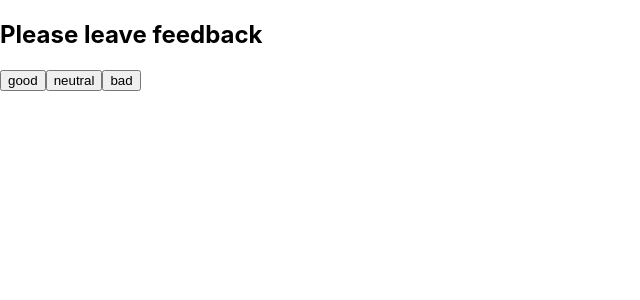
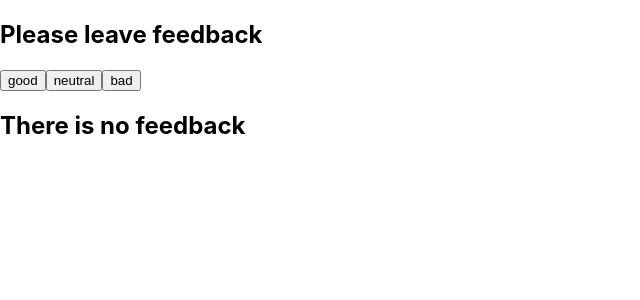
Before and after one commit to Kate-Vabishchevich/goit-react-hw-02-feedback, a React (Create React App) app: page / in a window 1280 px wide. Shown: the top 300 px of the page, without its empty margins (0-640 px from the left). Built offline with nearby package versions, Linux system fonts and the light colour scheme.

Commit message:
almost ready
add task, need styles

```diff
--- a/src/components/Feedback/Feedback.jsx
+++ b/src/components/Feedback/Feedback.jsx
@@ -1,6 +1,8 @@
 import { Component } from 'react';
 import Section from './Section/Section';
 import FeedbackOptions from './FeedbackOptions/FeedbackOptions';
+import Statistics from './Statistics/Statistics';
+import Notification from './Notification/Notification';
 
 class Feedback extends Component{
     state = {
@@ -9,19 +11,52 @@
         bad: 0,
     };
 
-    leaveVote = name => {
+    countTotalFeedback() {
+        const { good, neutral, bad } = this.state;
+        const total = good + neutral + bad;
+        return total;
+    };
+
+    countPositiveFeedbackPercentage() {
+        const total = this.countTotalFeedback();
+        const { good } = this.state;
+        if (!total) {
+            return 0;
+        }
+        const result = ((good / total) * 100).toFixed(2);
+        return Number(result);
+    }
+
+    onLeaveFeedback = name => {
         this.setState(prevState => {
             return { [name]: prevState[name] + 1 }
         });
-    }
+    };
 
     render() {
+        const { good, neutral, bad } = this.state;
+        const total = this.countTotalFeedback();
+        const result = this.countPositiveFeedbackPercentage('good');
         return (
             <div>
                 <Section title="Please leave feedback">
                     <FeedbackOptions
-                    options = {['good', 'neutral', 'bad']}></FeedbackOptions>
+                        options={['good', 'neutral', 'bad']}
+                        onLeaveFeedback={this.onLeaveFeedback}>
+                    </FeedbackOptions>
                 </Section>
+
+                {total === 0 ? (<Notification message='There is no feedback' />) : (
+                    <Section title='Statistics'>
+                        <Statistics
+                            good={good}
+                            neutral={neutral}
+                            bad={bad}
+                            total={total}
+                            positivePercentage={result}
+                        ></Statistics>
+                    </Section>
+                )}
             </div>
         );
     }
--- a/src/components/Feedback/FeedbackOptions/FeedbackOptions.jsx
+++ b/src/components/Feedback/FeedbackOptions/FeedbackOptions.jsx
@@ -2,7 +2,7 @@
 import css from './FeedbackOptions.module.css';
 import PropTypes from 'prop-types';
 
-const FeedbackOptions = ({ options, leaveVote }) => {
+const FeedbackOptions = ({ options, onLeaveFeedback }) => {
     return (
         <>
             {options.map(option => (
@@ -10,7 +10,7 @@
                     className={css.btn}
                     key={option}
                     type='button'
-                    onClick={() => leaveVote(option)}
+                    onClick={() => onLeaveFeedback(option)}
                 >
                     {option}
                 </button>
@@ -23,5 +23,5 @@
 
 FeedbackOptions.propTypes = {
     options: PropTypes.arrayOf(PropTypes.string.isRequired,),
-    leaveVote: PropTypes.func,
+    onLeaveFeedback: PropTypes.func.isRequired,
 }
--- /dev/null
+++ b/src/components/Feedback/Notification/Notification.jsx
@@ -0,0 +1,17 @@
+import React from 'react';
+import css from './Notification.module.css';
+import PropTypes from 'prop-types';
+
+const Notification = ({ message }) => {
+    return (
+        <div>
+            <h2 className={css.message}>{message}</h2>
+        </div>
+    );
+};
+
+export default Notification;
+
+Notification.propTypes = {
+    message: PropTypes.string.isRequired,
+};
--- /dev/null
+++ b/src/components/Feedback/Statistics/Statistics.jsx
@@ -0,0 +1,25 @@
+import React from 'react';
+import css from './Statistics.module.css';
+import PropTypes from 'prop-types';
+
+const Statistics = ({ good, neutral, bad, total, positivePercentage }) => {
+    return (
+        <div className={css.statistics}>
+            <p>Good: {good}</p>
+            <p>Neutral: {neutral}</p>
+            <p>Bad: {bad}</p>
+            <p>Total: {total}</p>
+            <p>Positive feedback: {positivePercentage}%</p>
+        </div>
+    );
+};
+
+export default Statistics;
+
+Statistics.propTypes = {
+    good: PropTypes.number.isRequired,
+    neutral: PropTypes.number.isRequired,
+    bad: PropTypes.number.isRequired,
+    total: PropTypes.number.isRequired,
+    positivePercentage: PropTypes.number.isRequired,
+}
```
Also changed, not shown: src/components/Feedback/Notification/Notification.module.css (added), src/components/Feedback/Statistics/Statistics.module.css (added).
